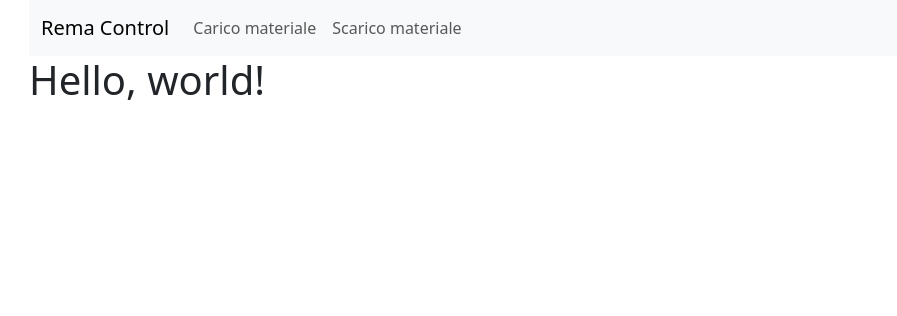
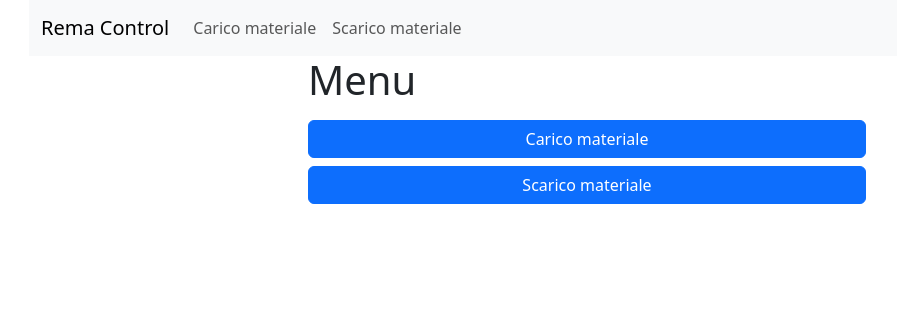
Before and after one commit to Skrypnyk81/small_parts_management, a FastAPI app: page /home/ in a window 1280 px wide. Shown: the top 316 px of the page, without its empty margins (53-950 px from the left). Run offline with FastAPI, Linux system fonts and the light colour scheme.

Commit message:
Add two button to home.html

```diff
--- a/templates/home.html
+++ b/templates/home.html
@@ -1,4 +1,8 @@
 {% extends "base.html" %}
 {% block content %}
-<h1>Hello, world!</h1>
+<div class="d-grid gap-2 col-6 mx-auto">
+    <h1>Menu</h1>
+    <a href="{{ url_for('get_upload') }}" class="btn btn-primary" role="button">Carico materiale</a>
+    <a href="{{ url_for('get_download') }}" class="btn btn-primary" role="button">Scarico materiale</a>
+  </div>
 {% endblock %}
```
